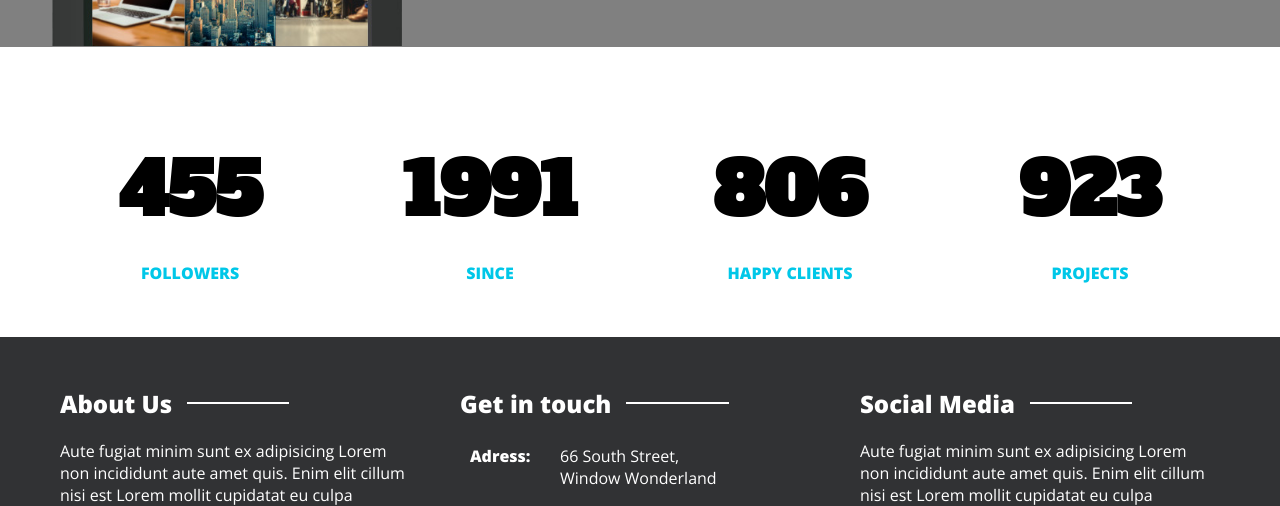
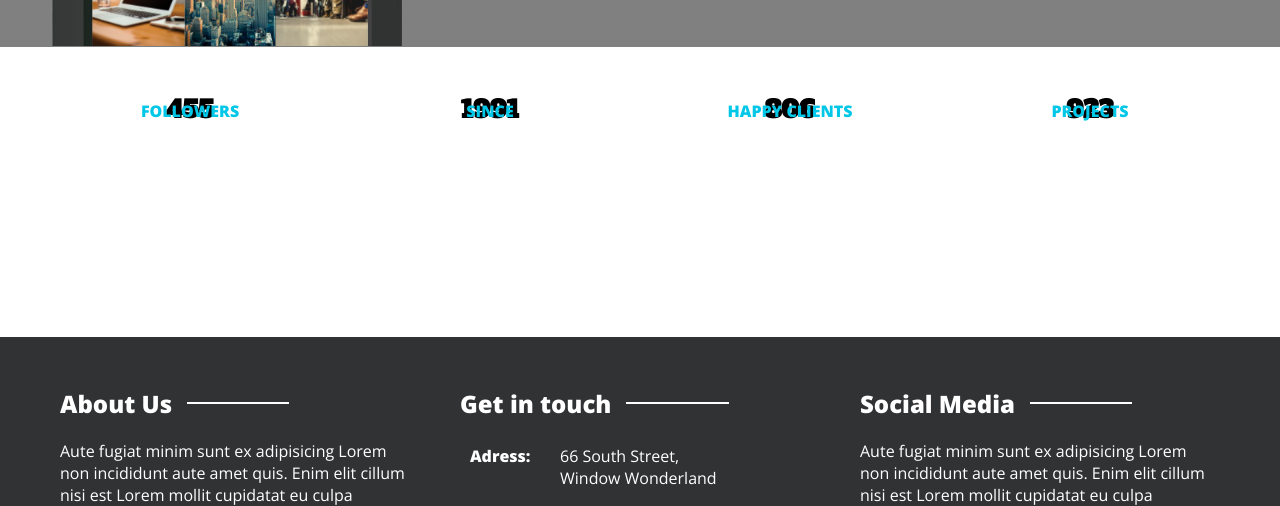
Before and after one commit to grelap/sample_website_with_Sass_and_grunt, a website: page index.html in a window 1280 px wide. Shown: the part 2734-3240 px from the top of the page. Drawn offline with nearby package versions, Linux system fonts and the light colour scheme; files that its build step writes are made by us from their sources.

Commit message:
small changes

```diff
--- a/sass/style.sass
+++ b/sass/style.sass
@@ -235,7 +235,7 @@ div
 
   h3
     font-family: 'Alfa Slab One', cursive
-    font-size: 4.5em
+    font-size: 1.5em
     text-align: center
     text-transform: capitalize
 
```
Also changed, not shown: sass/style.css.
